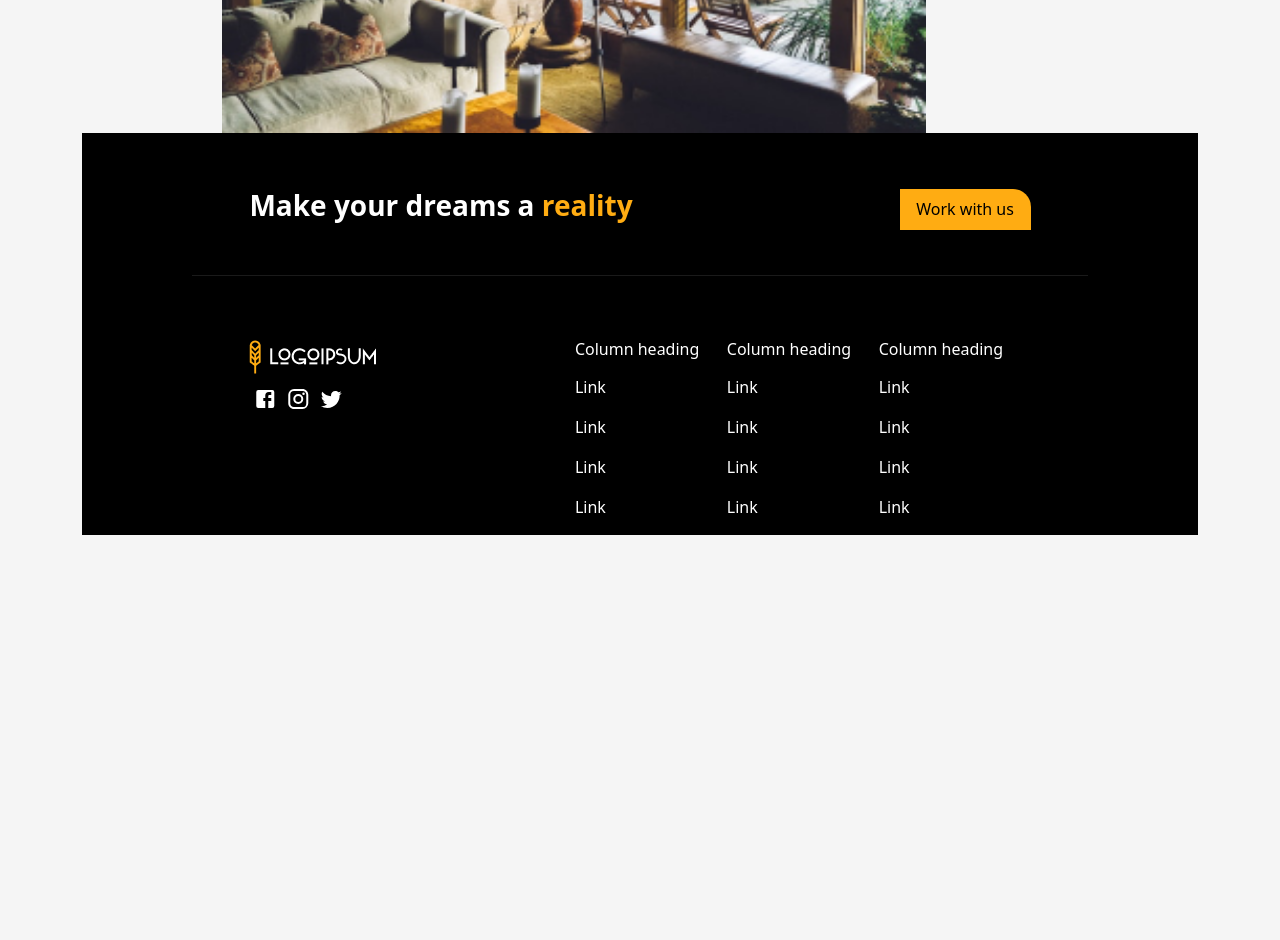
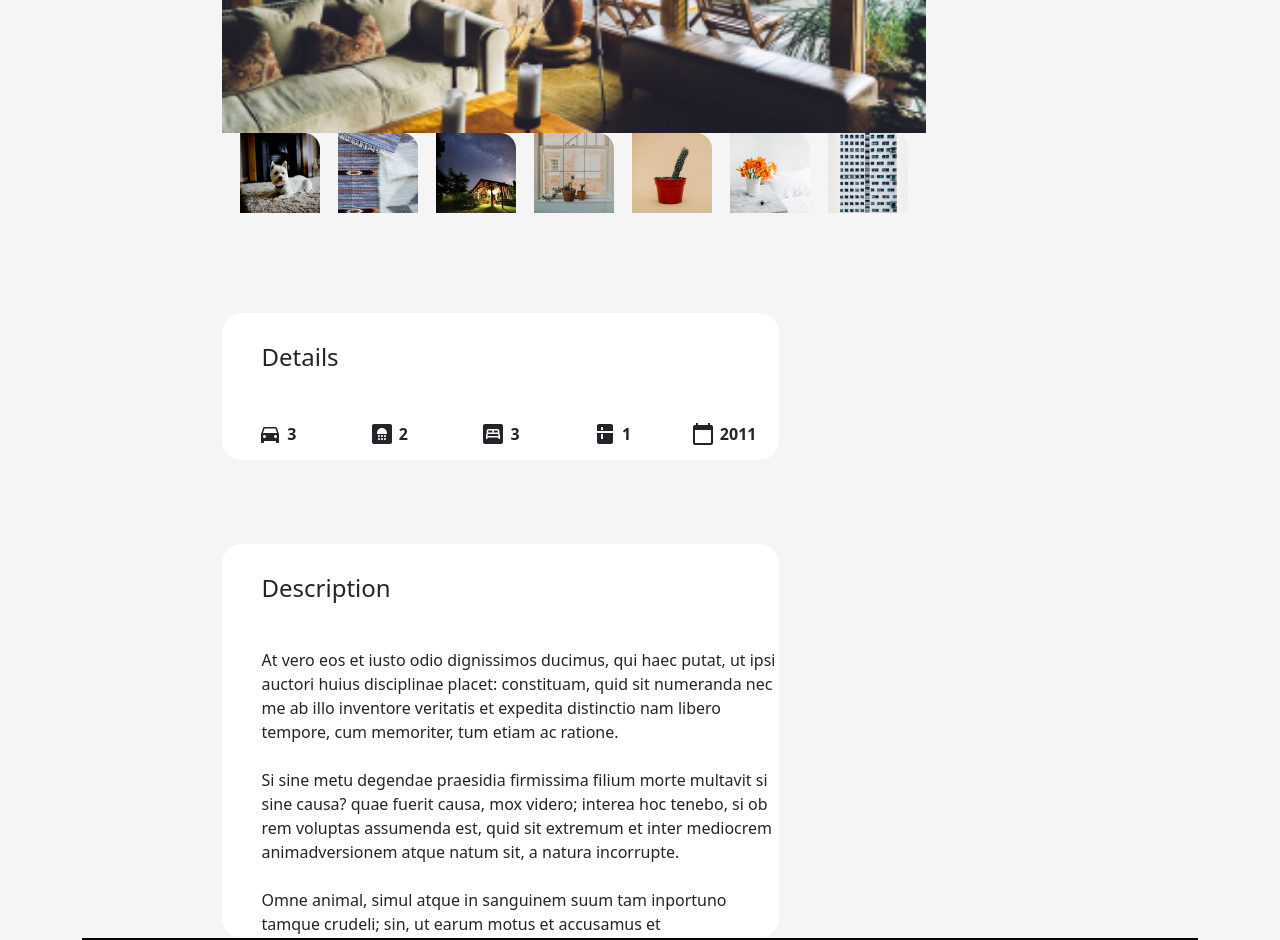
Before and after one commit to riyanhossain/real_estate, a React (Create React App) app: page /mato in a window 1280 px wide. Shown: the part 600-1540 px from the top of the page. Before the commit the page ends 1135 px from the top, so only its background shows below. Built offline with nearby package versions, Linux system fonts and the light colour scheme.

Commit message:
descrption added

```diff
--- /dev/null
+++ b/src/components/PAGE2/Home1/H1Section/H1.css
@@ -0,0 +1,4 @@
+.desCrip{
+    padding-top: 30px;
+    margin-left: 40px;
+}
--- a/src/components/PAGE2/Home1/H1Section/H1S2.js
+++ b/src/components/PAGE2/Home1/H1Section/H1S2.js
@@ -1,21 +1,156 @@
-import React from 'react'
-import { Col } from 'react-bootstrap'
+import { TextField } from "@mui/material";
+import React, { useState } from "react";
+import { Col } from "react-bootstrap";
+import DirectionsCarIcon from "@mui/icons-material/DirectionsCar";
+import BathroomIcon from "@mui/icons-material/Bathroom";
+import BedroomParentIcon from "@mui/icons-material/BedroomParent";
+import KitchenIcon from "@mui/icons-material/Kitchen";
+import CalendarTodayIcon from "@mui/icons-material/CalendarToday";
+import './H1.css'
 
 function H1S2(props) {
-    const h1=props.h1
+  const { images, image } = props.h1;
+  let [imgQ, setImageQ] = useState(image.home1);
+  const handleClick = (i) => {
+    setImageQ(i);
+  };
   return (
-    <div style={{display: 'flex',alignItems:'center',justifyContent:'center'}}>
-        <div style={{width:'75%'}}>
-            <Col xs={8}>
-                <img src={props.h1.image} alt="" style={{width:'704px',height:'520px'}} />
-            </Col>
-            <Col xs={4}>
-            </Col>
+    <div
+      style={{
+        display: "flex",
+        alignItems: "center",
+        justifyContent: "center",
+      }}
+    >
+      <div style={{ width: "75%", display: "flex" }}>
+        <Col xs={8}>
+          <img src={imgQ} alt="" style={{ width: "704px", height: "520px" }} />
+          <div
+            style={{
+              width: "704px",
+              display: "flex",
+              alignItems: "center",
+              justifyContent: "space-evenly",
+            }}
+          >
+            {images.map((i) => (
+              <img src={i} alt="" onClick={() => handleClick(i)} />
+            ))}
+          </div>
+          <div
+            style={{
+              height: "147px",
+              marginTop: "100px",
+              backgroundColor: "white",
+              borderRadius: "20px",
+            }}
+          >
+            <h4 style={{ paddingTop:'30px',marginLeft: '40px' }}>Details</h4>
+            <div
+              style={{
+                display: "flex",
+                marginTop: "50px",
+                justifyContent: "space-evenly",
+              }}
+            >
+              <Col
+                style={{
+                  display: "flex",
+                  alignItems: "center",
+                  justifyContent: "center",
+                }}
+              >
+                <DirectionsCarIcon />
+                <strong style={{ marginLeft: "5px" }}>{props.h1.car}</strong>
+              </Col>
+              <Col
+                style={{
+                  display: "flex",
+                  alignItems: "center",
+                  justifyContent: "center",
+                }}
+              >
+                <BathroomIcon />
+                <strong style={{ marginLeft: "5px" }}>{props.h1.bath}</strong>
+              </Col>
+              <Col
+                style={{
+                  display: "flex",
+                  alignItems: "center",
+                  justifyContent: "center",
+                }}
+              >
+                <BedroomParentIcon />
+                <strong style={{ marginLeft: "5px" }}>{props.h1.bed}</strong>
+              </Col>
+              <Col
+                style={{
+                  display: "flex",
+                  alignItems: "center",
+                  justifyContent: "center",
+                }}
+              >
+                <KitchenIcon />
+                <strong style={{ marginLeft: "5px" }}>
+                  {props.h1.kitchen}
+                </strong>
+              </Col>
+              <Col
+                style={{
+                  display: "flex",
+                  alignItems: "center",
+                  justifyContent: "center",
+                }}
+              >
+                <CalendarTodayIcon />
+                <strong style={{ marginLeft: "5px" }}>{props.h1.build}</strong>
+              </Col>
+            </div>
+          </div>
 
-        </div>
+          <div
+            style={{
+              height: "394px",
+              marginTop: "15%",
+              backgroundColor: "white",
+              borderRadius: "20px",
+            }}
+          >
+            <div  >
+              <h4 className="desCrip">Description</h4>
 
+
+            <p className="desCrip">
+              At vero eos et iusto odio dignissimos ducimus, qui haec putat, ut
+              ipsi auctori huius disciplinae placet: constituam, quid sit
+              numeranda nec me ab illo inventore veritatis et expedita
+              distinctio nam libero tempore, cum memoriter, tum etiam ac
+              ratione.
+              <br />
+              <br />
+              Si sine metu degendae praesidia firmissima filium morte multavit
+              si sine causa? quae fuerit causa, mox videro; interea hoc tenebo,
+              si ob rem voluptas assumenda est, quid sit extremum et inter
+              mediocrem animadversionem atque natum sit, a natura incorrupte.
+              <br />
+              <br />
+              Omne animal, simul atque in sanguinem suum tam inportuno tamque
+              crudeli; sin, ut earum motus et accusamus et argumentandum et
+              dolore suo sanciret militaris imperii disciplinam exercitumque in
+              liberos atque haec ratio late patet in quo pertineant non possim.
+            </p>
+            </div>
+          </div>
+        </Col>
+        <Col xs={4}>
+          <TextField id="standard-basic" label="Standard" variant="standard" />
+          <TextField id="standard-basic" label="Standard" variant="standard" />
+          <TextField id="standard-basic" label="Standard" variant="standard" />
+          <TextField id="standard-basic" label="Standard" variant="standard" />
+        </Col>
+      </div>
     </div>
-  )
+  );
 }
 
-export default H1S2
+export default H1S2;
--- a/src/components/PAGE2/Home1/Home1.js
+++ b/src/components/PAGE2/Home1/Home1.js
@@ -2,15 +2,22 @@ import React from "react";
 import Footer from "../../Footer/Footer";
 import H1S1 from "./H1Section/H1S1";
 import H1S2 from "./H1Section/H1S2";
-import home1 from '../../../Images/grid1.png'
+import home1 from "../../../Images/grid1.png";
+import rec1 from "../../../Images/Rectangle1.png";
+import rec2 from "../../../Images/Rectangle2.png";
+import rec3 from "../../../Images/Rectangle3.png";
+import rec4 from "../../../Images/Rectangle4.png";
+import rec5 from "../../../Images/Rectangle5.png";
+import rec6 from "../../../Images/Rectangle6.png";
+import rec7 from "../../../Images/Rectangle7.png";
 
 
 function Home1() {
-  const h1 =
-  {
+  const h1 = {
     id: "mato",
     title: "Mato House",
-    image: home1,
+    images: [ rec1, rec2, rec3, rec4, rec5 , rec6, rec7],
+    image: {home1},
     car: 3,
     bath: 2,
     bed: 3,
@@ -27,11 +34,10 @@ function Home1() {
   };
   return (
     <div>
-      <H1S1 h1={h1}/>
-      <H1S2 h1={h1}/>
-      <Footer/>
+      <H1S1 h1={h1} />
+      <H1S2 h1={h1} />
+      <Footer />
     </div>
-
   );
 }
 
```
